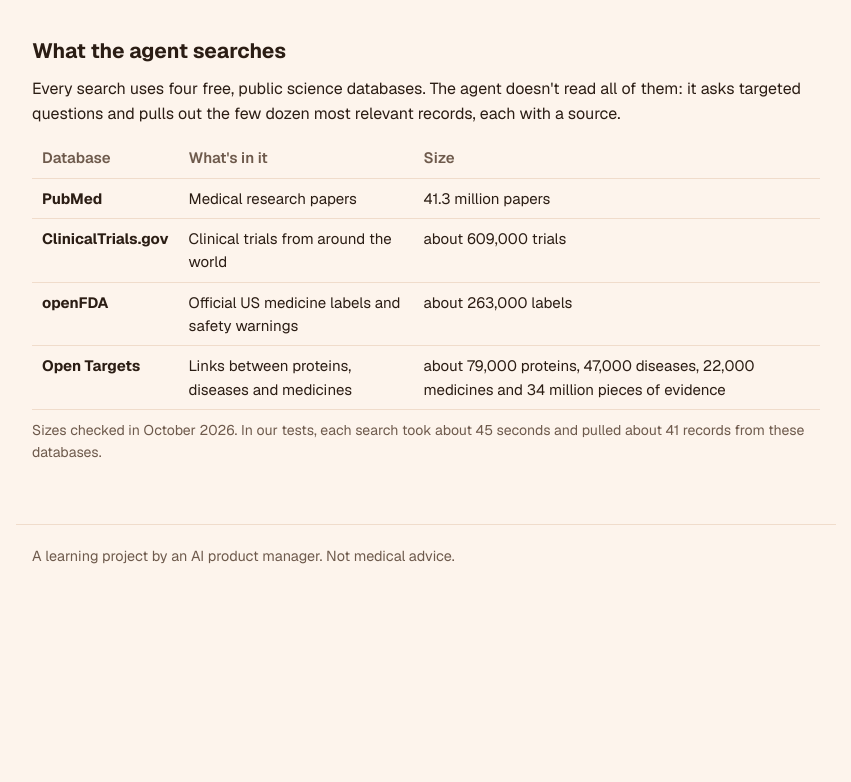
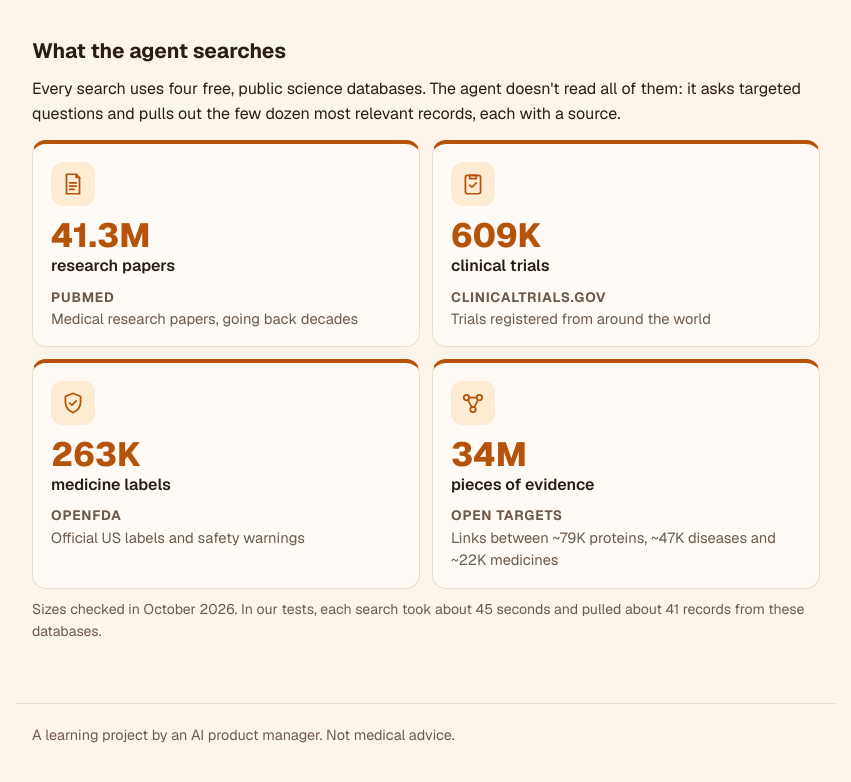
Before and after one commit to rarima-rajeev/orphan-match, a Next.js app: page / in a window 1280 px wide. Shown: the part 913-1695 px from the top of the page, without its empty margins (214-1065 px from the left). Before the commit the page ends 1520 px from the top, so only its background shows below. Built offline with nearby package versions, Linux system fonts and the light colour scheme.

Commit message:
Home page: turn database table into stat cards with icons
Co-Authored-By: Claude Opus 5.5 <noreply@anthropic.com>

```diff
--- a/app/globals.css
+++ b/app/globals.css
@@ -118,3 +118,15 @@ th { color: var(--muted); font-weight: 600; }
 .example { text-align: left; display: flex; flex-direction: column; gap: 3px; padding: 10px 14px; }
 .example span { color: var(--muted); font-size: 0.86rem; }
 .example:hover:not(:disabled) { border-color: var(--accent); }
+
+/* Database stat cards */
+.db-grid { display: grid; grid-template-columns: repeat(2, minmax(0, 1fr)); gap: 12px; margin-top: 14px; }
+@media (max-width: 560px) { .db-grid { grid-template-columns: 1fr; } }
+.db-card { background: var(--card); border: 1px solid var(--line); border-radius: 14px; padding: 18px 18px 16px;
+  border-top: 4px solid var(--accent); }
+.db-icon { width: 44px; height: 44px; border-radius: 12px; background: var(--accent-soft); color: var(--accent);
+  display: flex; align-items: center; justify-content: center; margin-bottom: 12px; }
+.db-big { font-size: 2.1rem; font-weight: 800; line-height: 1.05; color: var(--accent); }
+.db-unit { font-weight: 600; margin-bottom: 8px; }
+.db-name { font-size: 0.85rem; text-transform: uppercase; letter-spacing: 0.06em; color: var(--muted); font-weight: 700; }
+.db-what { font-size: 0.92rem; color: var(--muted); }
--- a/app/page.tsx
+++ b/app/page.tsx
@@ -133,11 +133,25 @@ export default function FindAMatch() {
   );
 }
 
+const ICON = { width: 26, height: 26, viewBox: "0 0 24 24", fill: "none", stroke: "currentColor", strokeWidth: 1.6, strokeLinecap: "round" as const, strokeLinejoin: "round" as const };
+
 const DATABASES = [
-  ["PubMed", "Medical research papers", "41.3 million papers"],
-  ["ClinicalTrials.gov", "Clinical trials from around the world", "about 609,000 trials"],
-  ["openFDA", "Official US medicine labels and safety warnings", "about 263,000 labels"],
-  ["Open Targets", "Links between proteins, diseases and medicines", "about 79,000 proteins, 47,000 diseases, 22,000 medicines and 34 million pieces of evidence"],
+  {
+    name: "PubMed", big: "41.3M", unit: "research papers", what: "Medical research papers, going back decades",
+    icon: <svg {...ICON}><path d="M6 3h9l3 3v15H6z" /><path d="M15 3v3h3M9 11h6M9 14h6M9 17h4" /></svg>,
+  },
+  {
+    name: "ClinicalTrials.gov", big: "609K", unit: "clinical trials", what: "Trials registered from around the world",
+    icon: <svg {...ICON}><rect x="5" y="4" width="14" height="17" rx="2" /><path d="M9 4h6v3H9zM9 13l2 2 4-4" /></svg>,
+  },
+  {
+    name: "openFDA", big: "263K", unit: "medicine labels", what: "Official US labels and safety warnings",
+    icon: <svg {...ICON}><path d="M12 3l7 3v5c0 5-3 8-7 10-4-2-7-5-7-10V6z" /><path d="M9 12l2 2 4-4" /></svg>,
+  },
+  {
+    name: "Open Targets", big: "34M", unit: "pieces of evidence", what: "Links between ~79K proteins, ~47K diseases and ~22K medicines",
+    icon: <svg {...ICON}><circle cx="6" cy="7" r="2.5" /><circle cx="18" cy="7" r="2.5" /><circle cx="12" cy="18" r="2.5" /><path d="M8.5 7h7M7.3 9.2l3.5 6.6M16.7 9.2l-3.5 6.6" /></svg>,
+  },
 ];
 
 function WhatItSearches() {
@@ -148,11 +162,16 @@ function WhatItSearches() {
         Every search uses four free, public science databases. The agent doesn&apos;t read all of them: it asks targeted
         questions and pulls out the few dozen most relevant records, each with a source.
       </p>
-      <div className="table-wrap">
-        <table>
-          <thead><tr><th>Database</th><th>What&apos;s in it</th><th>Size</th></tr></thead>
-          <tbody>{DATABASES.map(([n, w, sz]) => <tr key={n}><td><strong>{n}</strong></td><td>{w}</td><td>{sz}</td></tr>)}</tbody>
-        </table>
+      <div className="db-grid">
+        {DATABASES.map((d) => (
+          <div key={d.name} className="db-card">
+            <div className="db-icon">{d.icon}</div>
+            <div className="db-big">{d.big}</div>
+            <div className="db-unit">{d.unit}</div>
+            <div className="db-name">{d.name}</div>
+            <div className="db-what">{d.what}</div>
+          </div>
+        ))}
       </div>
       <p className="small muted" style={{ marginTop: 10 }}>
         Sizes checked in October 2026. In our tests, each search took about 45 seconds and pulled about 41 records from these databases.
```
